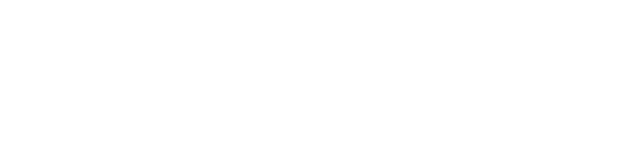
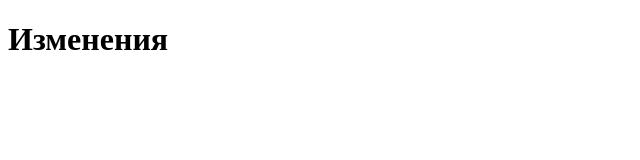
Before and after one commit to AdrianDmitruk/gittask, a plain HTML site: page index.html in a window 1280 px wide. Shown: the whole page, without its empty margins (0-640 px from the left). Drawn offline with Linux system fonts and the light colour scheme.

Commit message:
add_h1_index

```diff
--- a/index.html
+++ b/index.html
@@ -5,5 +5,7 @@
     <meta name="viewport" content="width=device-width, initial-scale=1.0" />
     <title>Document</title>
   </head>
-  <body></body>
+  <body>
+    <h1>Изменения</h1>
+  </body>
 </html>
```
